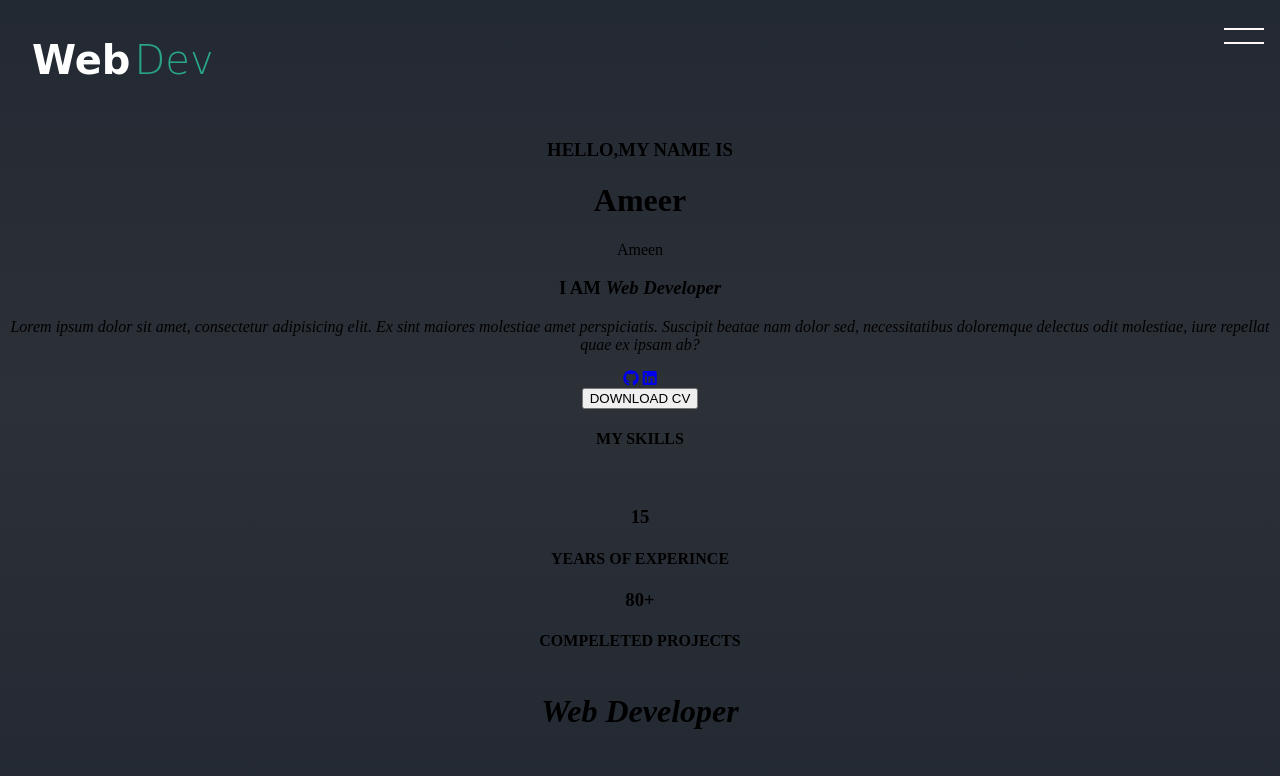
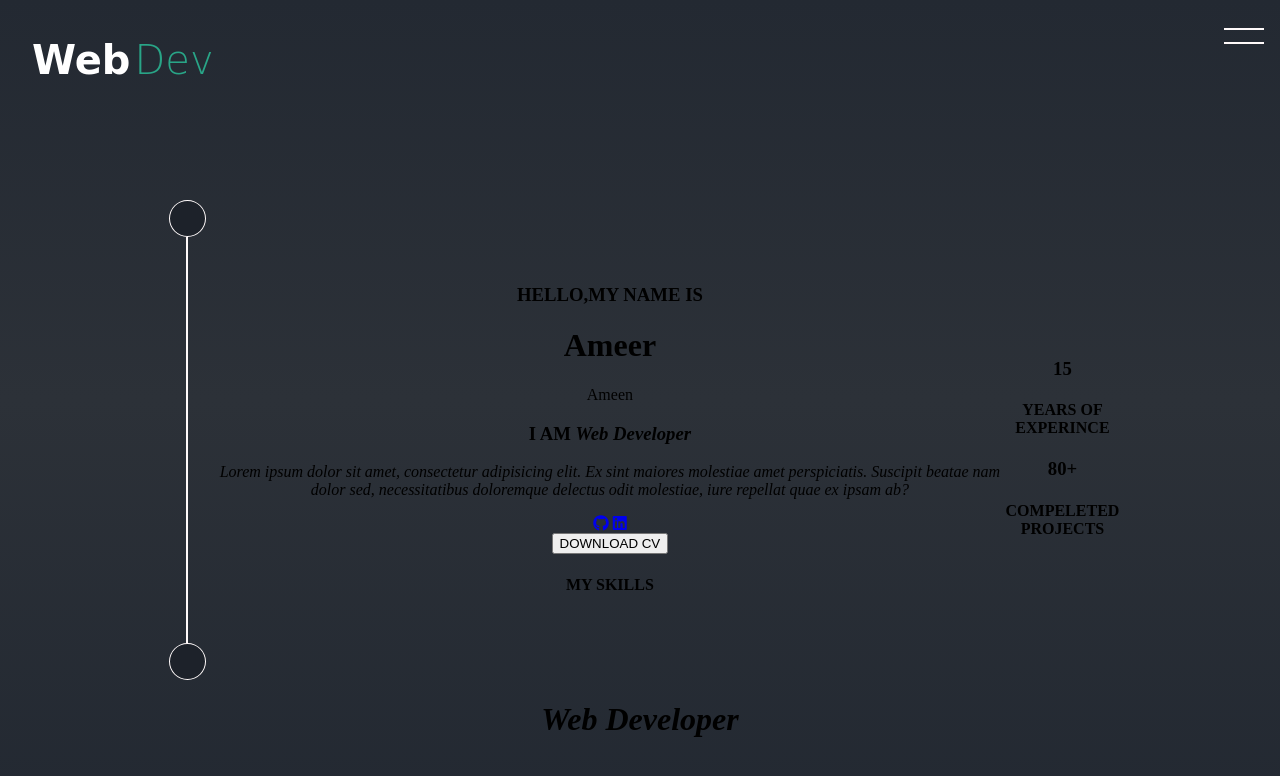
Before and after one commit to Ameer2000Mzori/Personel-Portfolio-Website, a website built with webpack: page src/index.html in a window 1280 px wide. Built offline with nearby package versions, Linux system fonts and the light colour scheme; a web font is replaced by a local one.

Commit message:
added styling to mid, left side banner

```diff
--- a/src/style.scss
+++ b/src/style.scss
@@ -208,4 +208,50 @@ body {
       }
     }
   }
+
+  .header-Top-Mid {
+    margin-top: 5rem;
+    width: 75%;
+    height: 60%;
+    display: flex;
+    flex-direction: row;
+    text-align: center;
+    align-items: center;
+    justify-content: space-evenly;
+
+    .left-banner {
+      width: 10%;
+      height: 100%;
+      display: flex;
+      flex-direction: column;
+      text-align: center;
+      align-items: center;
+      justify-content: center;
+
+      .cercle-One {
+        width: 35px;
+        height: 35px;
+        background-color: #1d222a;
+        border: solid snow 1px;
+        border-radius: 50%;
+      }
+
+      .line-El {
+        height: 85%;
+        width: 0;
+        background-color: #1d222a;
+        border: solid snow 1px;
+        border-top: none;
+        border-bottom: none;
+      }
+
+      .cercle-Two {
+        width: 35px;
+        height: 35px;
+        background-color: #1d222a;
+        border: solid snow 1px;
+        border-radius: 50%;
+      }
+    }
+  }
 }
```
Also changed, not shown: src/style.css, 1 other file.
